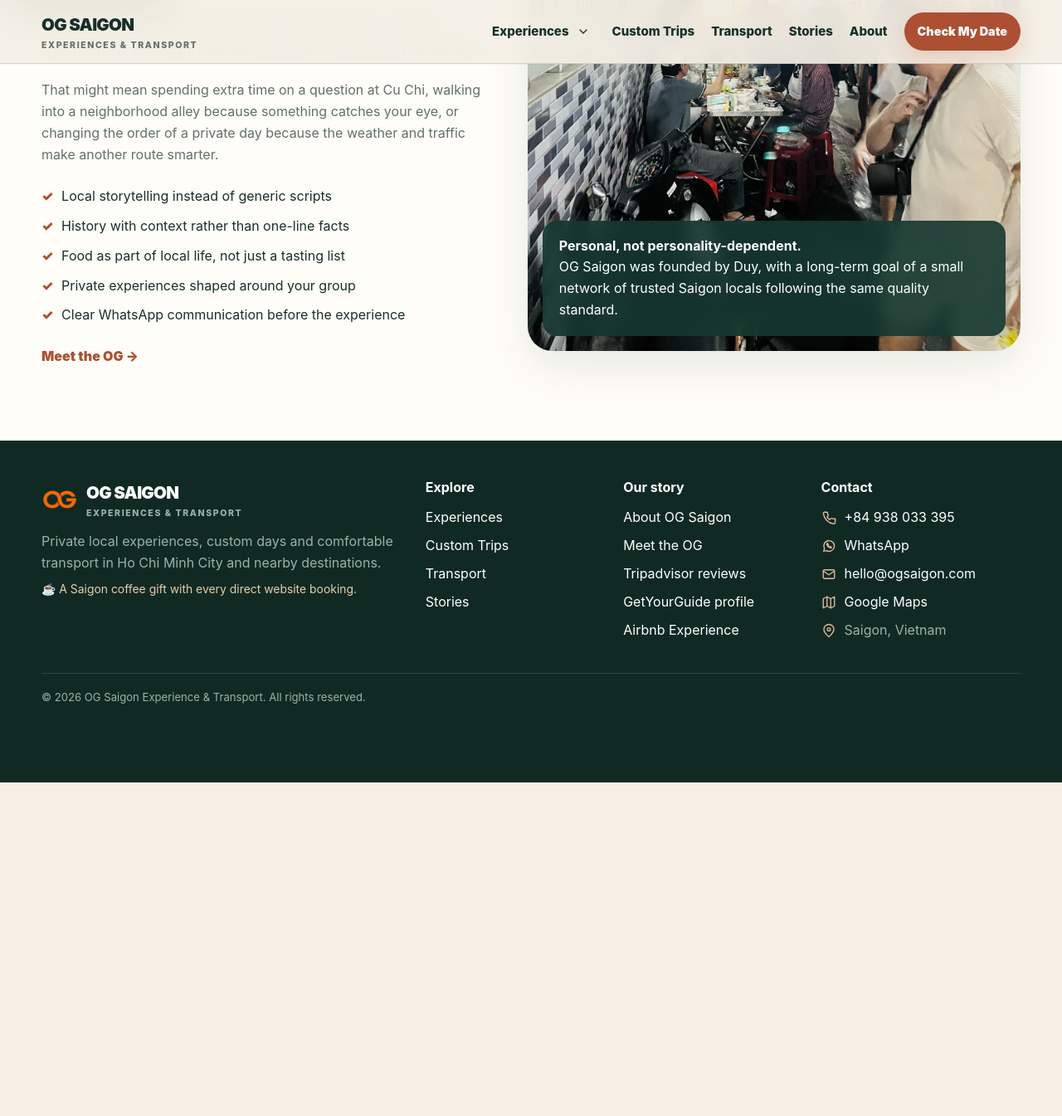
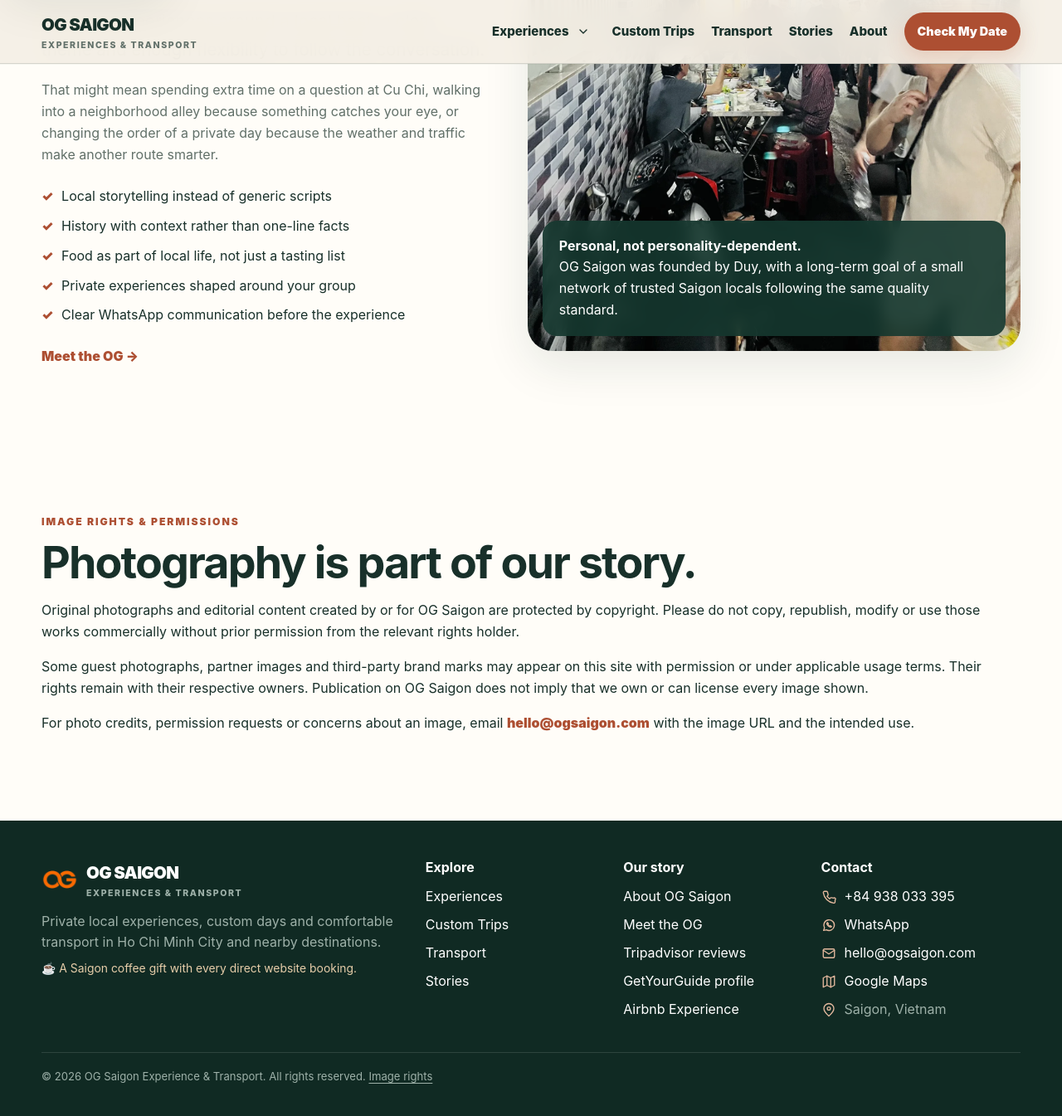
Before and after one commit to DSG2025/DSG2025.github.io, a Jekyll site: the page built from about/index.html, in a window 1280 px wide and 1400 px high, scrolled down 1195 px. Shown: the top 1345 px of the window at 83% size. Built offline with Jekyll 4.4.1, drawn with Linux system fonts in a browser that asks for light colours; before the commit the page ends 2138 px from its top, so only the background shows below that.

Commit message:
Clarify photo reuse rights and add story image metadata
* Clarify OG Saigon image reuse terms and link from footer

* Clarify OG Saigon image reuse terms and link from footer

* Clarify OG Saigon image reuse terms and link from footer

* Add conservative ImageObject metadata to story hero images

```diff
--- a/_includes/site-footer.html
+++ b/_includes/site-footer.html
@@ -42,7 +42,7 @@
 <p class="footer-contact-row footer-muted"><svg class="footer-contact-icon" aria-hidden="true" focusable="false"><use href="#og-footer-icon-pin"></use></svg><span>Saigon, Vietnam</span></p>
 </div>
 </div>
-<div class="wrap footer-bottom">© <span data-year=""></span> OG Saigon Experience &amp; Transport. All rights reserved.</div>
+<div class="wrap footer-bottom">© <span data-year=""></span> OG Saigon Experience &amp; Transport. All rights reserved. <a href="/about/#photo-rights">Image rights</a></div>
 </footer>
 <a aria-label="Message OG Saigon on WhatsApp" class="btn primary wa-float" data-whatsapp-link="" href="https://wa.me/84938033395?text=Hi%20OG%20Saigon%2C%20I%27m%20planning%20a%20trip%20to%20Saigon." rel="noopener" target="_blank">WhatsApp</a>
 {% else %}
@@ -76,7 +76,7 @@
 <p class="footer-contact-row footer-muted"><svg class="footer-contact-icon" aria-hidden="true" focusable="false"><use href="#og-footer-icon-pin"></use></svg><span>Saigon, Vietnam</span></p>
 </div>
 </div>
-<div class="wrap footer-bottom">© <span data-year=""></span> OG Saigon Experience &amp; Transport. All rights reserved.</div>
+<div class="wrap footer-bottom">© <span data-year=""></span> OG Saigon Experience &amp; Transport. All rights reserved. <a href="/about/#photo-rights">Image rights</a></div>
 </footer>
 <a aria-label="Message OG Saigon on WhatsApp" class="btn primary wa-float" data-whatsapp-link="" href="https://wa.me/84938033395?text=Hi%20OG%20Saigon%2C%20I%27m%20planning%20a%20trip%20to%20Saigon." rel="noopener" target="_blank">WhatsApp</a>
 {% endif %}
--- a/about/index.html
+++ b/about/index.html
@@ -63,6 +63,15 @@
 </div>
 </div>
 </section>
+<section class="section paper" id="photo-rights" aria-labelledby="photo-rights-heading">
+<div class="wrap">
+<div class="eyebrow">Image rights &amp; permissions</div>
+<h2 id="photo-rights-heading">Photography is part of our story.</h2>
+<p>Original photographs and editorial content created by or for OG Saigon are protected by copyright. Please do not copy, republish, modify or use those works commercially without prior permission from the relevant rights holder.</p>
+<p>Some guest photographs, partner images and third-party brand marks may appear on this site with permission or under applicable usage terms. Their rights remain with their respective owners. Publication on OG Saigon does not imply that we own or can license every image shown.</p>
+<p>For photo credits, permission requests or concerns about an image, email <a class="text-link" href="mailto:hello@ogsaigon.com?subject=Image%20rights%20inquiry">hello@ogsaigon.com</a> with the image URL and the intended use.</p>
+</div>
+</section>
 </main>
 {% include site-footer.html %}
 <script src="/assets/js/site-data.js"></script>
--- a/assets/css/style.css
+++ b/assets/css/style.css
@@ -806,6 +806,17 @@
   color: #9eb1a9;
 }
 
+.footer-bottom a {
+  color: inherit;
+  text-decoration: underline;
+  text-underline-offset: 3px;
+}
+
+.footer-bottom a:hover,
+.footer-bottom a:focus-visible {
+  color: #fff;
+}
+
 .wa-float {
   position: fixed;
   right: 18px;
```
Also changed, not shown: _layouts/story.html (+7 -0 lines).
